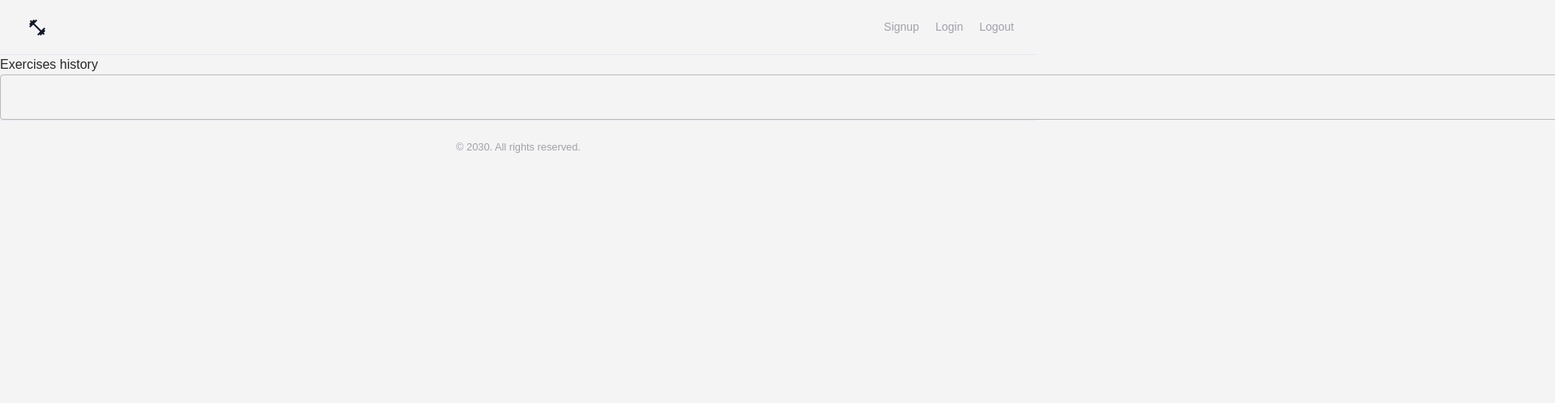
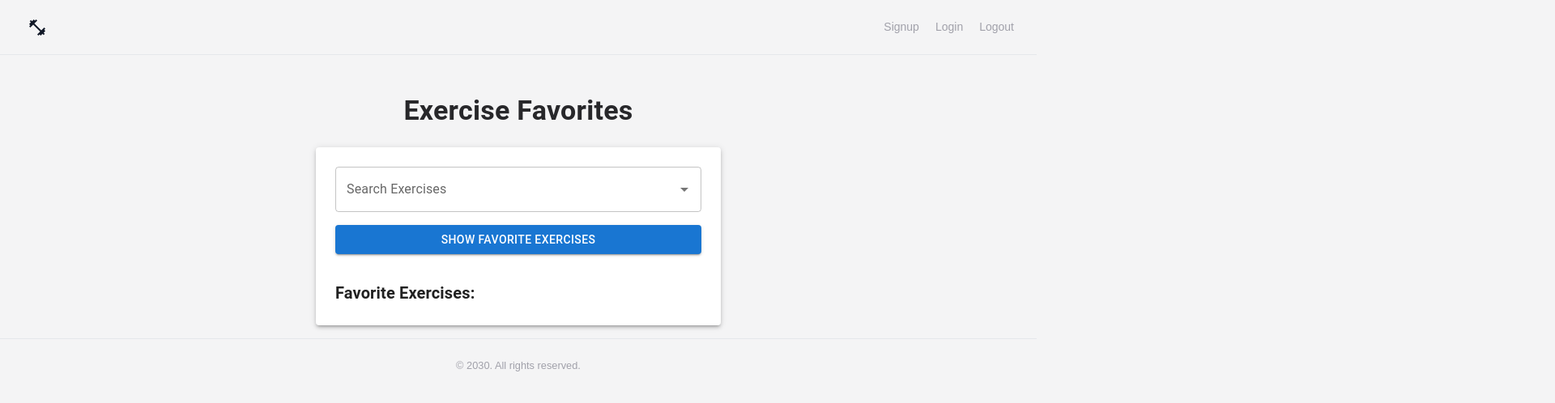
Before and after one commit to rejordon93/gymApp-nextJs, a Next.js app: page /client/workouts in a window 1280 px wide. Shown: the top 498 px of the page at 81% size, 1920 px wide, since content can reach past the window. Built offline with nearby package versions, Linux system fonts and the light colour scheme; no server answers.

Commit message:
Added a toast message

```diff
--- a/src/app/api/workouts/favoriteWorkouts/route.ts
+++ b/src/app/api/workouts/favoriteWorkouts/route.ts
@@ -1,10 +1,14 @@
-import { NextResponse } from "next/server";
+import { NextRequest, NextResponse } from "next/server";
 import axios from "axios";
 
-export const GET = async () => {
+export const GET = async (req: NextRequest) => {
+  console.log("From FavoriteWorkouts");
+  console.log(req.url);
+  const { searchParams } = new URL(req.url);
+  const searchValue = searchParams.get("searchValue");
   const options = {
     method: "GET",
-    url: `https://exercisedb.p.rapidapi.com/exercises/bodyPart/back`,
+    url: `https://exercisedb.p.rapidapi.com/exercises/bodyPart/${searchValue}`,
     params: {
       limit: "10",
       offset: "0",
@@ -18,7 +22,6 @@ export const GET = async () => {
   try {
     const response = await axios.request(options);
     return NextResponse.json(response.data);
-    console.log(response.data);
   } catch (error) {
     console.error(error);
   }
--- a/src/app/client/workouts/page.tsx
+++ b/src/app/client/workouts/page.tsx
@@ -1,5 +1,13 @@
 "use client";
-import { Autocomplete, TextField } from "@mui/material";
+import {
+  Autocomplete,
+  TextField,
+  Box,
+  Typography,
+  Button,
+  Stack,
+  Paper,
+} from "@mui/material";
 import axios from "axios";
 import { useEffect, useState } from "react";
 
@@ -12,36 +20,74 @@ export default function WorkoutFavorite() {
   };
 
   useEffect(() => {
-    const fetchData = async () => {
-      const response = await axios.get("/api/workouts/searchBarApi");
-      setExercises(response.data);
-    };
-    fetchData();
-  }, []);
-
-  useEffect(() => {
-    const fetchFavoriteExercises = async () => {
+    const fetchAllData = async () => {
       try {
-        const response = await axios.get(`/api/workouts/favoriteWorkouts/`);
-        console.log(response.data);
-        setFavoriteExercises(response.data);
+        const response = await axios.get("/api/workouts/searchBarApi");
+        const response2 = await axios.get(`/api/workouts/favoriteWorkouts`, {
+          params: {
+            searchValue: "back",
+            myName: "Ethan",
+          },
+        });
+        setExercises(() => [...response.data]);
+        setFavoriteExercises(() => [...response2.data]);
       } catch (error) {
         console.error("Error fetching favorite exercises:", error);
       }
     };
-    fetchFavoriteExercises();
+    fetchAllData();
   }, []);
 
+  // useEffect(() => {
+  //   const fetchFavoriteExercises = async () => {
+  //     try {
+  //       const response = await axios.get(`/api/workouts/favoriteWorkouts`);
+  //       setFavoriteExercises(response.data);
+  //     } catch (error) {
+  //       console.error("Error fetching favorite exercises:", error);
+  //     }
+  //   };
+  //   fetchFavoriteExercises();
+  // }, []);
+
   return (
-    <div>
-      <h1>Exercises history</h1>
-      <Autocomplete
-        disablePortal
-        options={exercises}
-        sx={{ width: "500%" }}
-        renderInput={(params) => <TextField {...params} />}
-        onChange={handleClick}
-      />
-    </div>
+    <Box
+      sx={{
+        display: "flex",
+        flexDirection: "column",
+        alignItems: "center",
+        mt: 4,
+        p: 2,
+      }}
+    >
+      <Typography variant="h4" sx={{ mb: 3, fontWeight: "bold" }}>
+        Exercise Favorites
+      </Typography>
+      <Paper elevation={3} sx={{ p: 3, maxWidth: 500, width: "100%" }}>
+        <Stack spacing={2}>
+          <Autocomplete
+            disablePortal
+            options={exercises}
+            renderInput={(params) => (
+              <TextField {...params} label="Search Exercises" />
+            )}
+            onChange={handleClick}
+            sx={{ width: "100%" }}
+          />
+          <Button
+            variant="contained"
+            color="primary"
+            onClick={() => console.log(favoriteExercises)}
+          >
+            Show Favorite Exercises
+          </Button>
+          <Box>
+            <Typography variant="h6" sx={{ mt: 2, fontWeight: "bold" }}>
+              Favorite Exercises:
+            </Typography>
+          </Box>
+        </Stack>
+      </Paper>
+    </Box>
   );
 }
```
